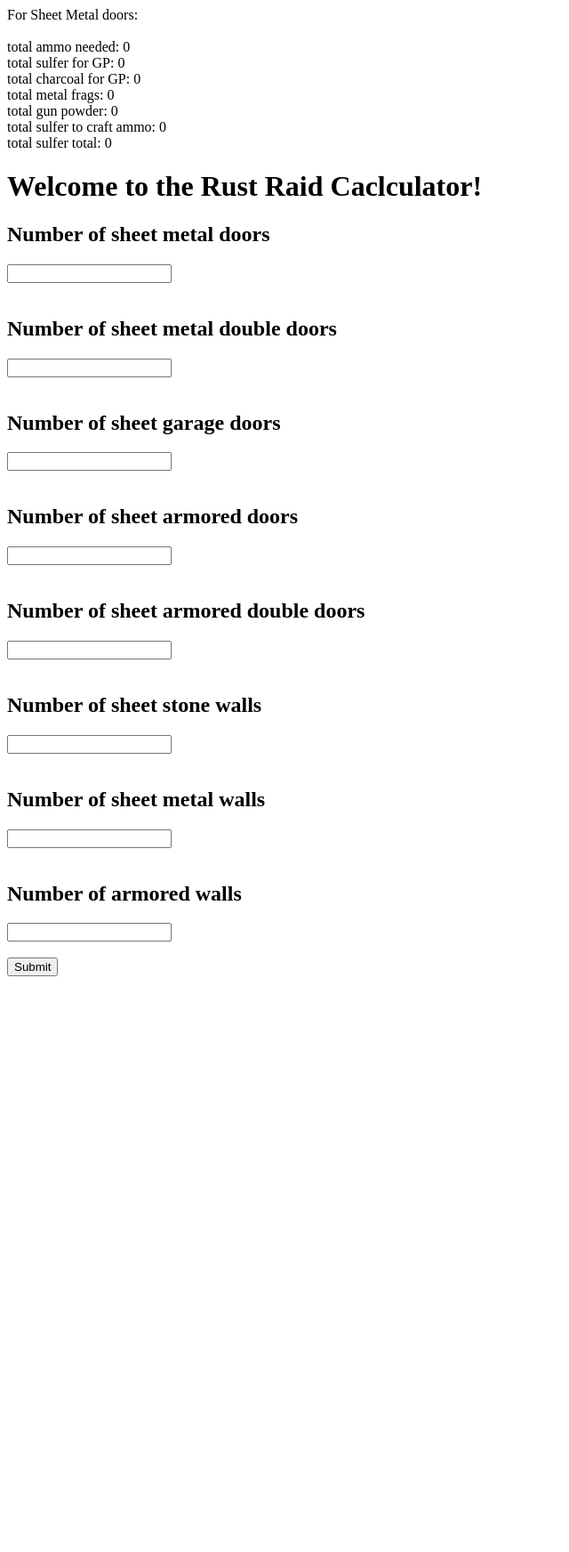
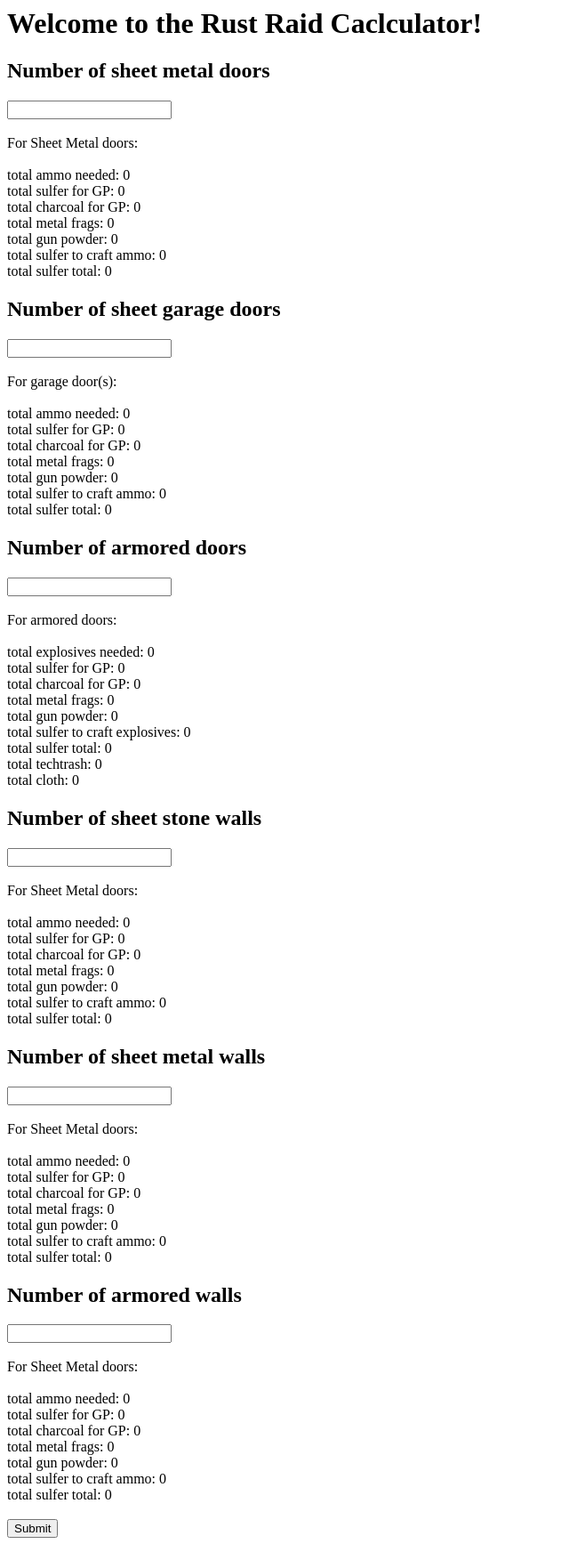
Before and after one commit to w012bwh/RustRaidCalc, a PHP site: page / in a window 1280 px wide. Shown: the whole page at 89% size, without its empty margins (0-640 px from the left). Before the commit the page ends 1097 px from the top, so only its background shows below. Run offline with PHP 8.4, Linux system fonts and the light colour scheme; data that the repository does not hold is empty.

Commit message:
Update index.php
updated calculations for garage and armored doors

```diff
--- a/index.php
+++ b/index.php
@@ -6,17 +6,19 @@
         <?php
             session_start();
             #craftGP
-            // $input_num_sheet_doors = "";
-            // $input_num_armored_doors = "";
-            // $input_num_stone_walls = "";
-            // $input_num_sheet_metal_walls = "";
-            // $input_num_armored_walls = "";
 
             $total_explo_sheet_door = 63;
             $total_explo_armored_door = 200;
             $total_explo_garage_door = 150;
+
+
             $total_explo_craftable_for_doors = 32;
             $total_explo_craftable_for_garage_door = 75;
+
+            $total_c4_needed_armored_door = 2;
+            $total_explosives_for_c4 = 20;
+
+
 
             $sulferGP = 20;
             $charcoal = 30;
@@ -57,10 +59,8 @@
 
 
             $input_num_sheet_doors = $_POST['num_of_sheet_doors'];
-            $input_num_sheet_double_doors = $_POST['num_of_sheet_double_doors'];
             $input_num_garage_doors = $_POST['num_of_garage_doors'];
             $input_num_armored_doors = $_POST['num_of_armored_doors'];
-            $input_num_armored_double_doors = $_POST['num_of_armored_double_doors'];
             $input_num_stone_walls = $_POST['num_of_stone_walls'];
             $input_num_sheet_metal_walls = $_POST['num_of_sheet_metal_walls'];
             $input_num_armored_walls = $_POST['num_of_armored_walls'];
@@ -81,6 +81,18 @@
             $total_gunpowder_for_ammo = $gunPowderForAmmo * $total_explo_craftable_for_doors * $input_num_sheet_doors;
             $total_ammo_needed = $total_explo_sheet_door * $input_num_sheet_doors;
 
+
+
+
+
+
+        echo "<form method='post' action=''>";
+          echo "<h1>Welcome to the Rust Raid Caclculator!</h1>";
+          echo "  <h2>Number of sheet metal doors</h2>";
+          echo "<input type='text' name='num_of_sheet_doors'><br><br>";
+
+
+
           echo "For ", $input_num_sheet_doors, " Sheet Metal doors:";
           echo "<br>";
           echo "<br>";
@@ -100,38 +112,160 @@
 
 
 
-        ?>
+
+
+          #garage door calculations
+
+          $total_ammo_needed_garage_door = $input_num_garage_doors * $total_explo_garage_door;
+          $total_sulfer_needed_for_gp_garage_door = 2 * $sulferGP * $total_explo_craftable_for_garage_door * $input_num_garage_doors;
+          $total_charcoal_needed_for_gp_garage_door = 2 * $charcoal * $total_explo_craftable_for_garage_door * $input_num_garage_doors;
+          $total_metal_metal_garage_doors = $metalFrags * $total_explo_craftable_for_garage_door * $input_num_garage_doors;
+          $total_sulfer_for_ammo_garage = $sulferForCrafting * $total_explo_craftable_for_garage_door * $input_num_garage_doors;
+          $total_gunpowder_for_ammo_garage = $gunPowderForAmmo * $total_explo_craftable_for_garage_door * $input_num_garage_doors;
+
+
+
+          echo "<h2>Number of sheet garage doors</h2>";
+          echo "<input type='text' name='num_of_garage_doors'><br><br>";
+
+
+          echo "For ", $input_num_garage_doors, " garage door(s):";
+          echo "<br>";
+          echo "<br>";
+          echo "total ammo needed: ", $total_ammo_needed_garage_door;
+          echo "<br>";
+          echo "total sulfer for GP: ", $total_sulfer_needed_for_gp_garage_door;
+          echo "<br>";
+          echo "total charcoal for GP: ", $total_charcoal_needed_for_gp_garage_door;
+          echo "<br>";
+          echo "total metal frags: ", $total_metal_metal_garage_doors;
+          echo "<br>";
+          echo "total gun powder: ", $total_gunpowder_for_ammo_garage;
+          echo "<br>";
+          echo "total sulfer to craft ammo: ", $total_sulfer_for_ammo_garage;
+          echo "<br>";
+          echo "total sulfer total: ", $total_sulfer_needed_for_gp_garage_door + $total_sulfer_for_ammo_garage;
+
+
+          #c4 calculations
+          $total_c4_needed_armored_door = $total_c4_needed_armored_door * $input_num_armored_doors;
+
+          $total_sulfer_needed_for_explosives = 2 * $sulferGP * $total_explosives_for_c4 * $input_num_armored_doors;
+          $total_charcoal_needed_for_explosives = 10 * $charcoal * $total_explosives_for_c4 * $input_num_armored_doors;
+          $total_metal_for_explosives = $metalFrags * 2 * $total_explosives_for_c4 * $input_num_armored_doors;
+          $total_sulfer_for_c4 = 2 * $sulferForCrafting * $total_explosives_for_c4 * $input_num_armored_doors;
+          $total_gunpowder_for_c4 = 2 * $gunPowderForExplosives * $total_explosives_for_c4 * $input_num_armored_doors;
+          $total_explosives_needed = 2 * $total_explosives_for_c4 * $input_num_armored_doors;
+          $total_tech_trash = 2 * $techTrash * $input_num_armored_doors;
+          $total_cloth = 2 * $cloth * $input_num_armored_doors;
+
+          echo "<h2>Number of armored doors</h2>";
+          echo "<input type='text' name='num_of_armored_doors'><br><br>";
+
+          echo "For ", $input_num_armored_doors, " armored doors:";
+          echo "<br>";
+          echo "<br>";
+          echo "total explosives needed: ", $total_explosives_needed;
+          echo "<br>";
+          echo "total sulfer for GP: ", $total_sulfer_needed_for_explosives;
+          echo "<br>";
+          echo "total charcoal for GP: ", $total_charcoal_needed_for_explosives;
+          echo "<br>";
+          echo "total metal frags: ", $total_metal_for_explosives;
+          echo "<br>";
+          echo "total gun powder: ", $total_gunpowder_for_c4;
+          echo "<br>";
+          echo "total sulfer to craft explosives: ", $total_sulfer_for_c4;
+          echo "<br>";
+          echo "total sulfer total: ", $total_sulfer_needed_for_explosives + $total_sulfer_for_c4;
+          echo "<br>";
+          echo "total techtrash: ", $total_tech_trash;
+          echo "<br>";
+          echo "total cloth: ", $total_cloth;
 
 
 
 
-        <form method="post" action="">
-          <h1>Welcome to the Rust Raid Caclculator!</h1>
-          <h2>Number of sheet metal doors</h2>
-          <input type="text" name="num_of_sheet_doors"><br><br>
 
-          <h2>Number of sheet metal double doors</h2>
-          <input type="text" name="num_of_sheet_double_doors"><br><br>
+          echo "<h2>Number of sheet stone walls</h2>";
+          echo "<input type='text' name='num_of_stone_walls'><br><br>";
 
-          <h2>Number of sheet garage doors</h2>
-          <input type="text" name="num_of_garage_doors"><br><br>
+          echo "For ", $input_num_sheet_doors, " Sheet Metal doors:";
+          echo "<br>";
+          echo "<br>";
+          echo "total ammo needed: ", $total_ammo_needed;
+          echo "<br>";
+          echo "total sulfer for GP: ", $total_sulfer_needed_for_gp_metal_door;
+          echo "<br>";
+          echo "total charcoal for GP: ", $total_charcoal_needed_for_gp_metal_door;
+          echo "<br>";
+          echo "total metal frags: ", $total_metal_metal_doors;
+          echo "<br>";
+          echo "total gun powder: ", $total_gunpowder_for_ammo;
+          echo "<br>";
+          echo "total sulfer to craft ammo: ", $total_sulfer_for_ammo;
+          echo "<br>";
+          echo "total sulfer total: ", $total_sulfer_for_ammo + $total_sulfer_needed_for_gp_metal_door;
 
-          <h2>Number of sheet armored doors</h2>
-          <input type="text" name="num_of_armored_doors"><br><br>
 
-          <h2>Number of sheet armored double doors</h2>
-          <input type="text" name="num_of_armored_double_doors"><br><br>
 
-          <h2>Number of sheet stone walls</h2>
-          <input type="text" name="num_of_stone_walls"><br><br>
 
-          <h2>Number of sheet metal walls</h2>
-          <input type="text" name="num_of_sheet_metal_walls"><br><br>
 
-          <h2>Number of armored walls</h2>
-          <input type="text" name="num_of_armored_walls"><br><br>
-          <input type="submit">
-        </form>
+
+          echo "<h2>Number of sheet metal walls</h2>";
+          echo "<input type='text' name='num_of_sheet_metal_walls'><br><br>";
+
+          echo "For ", $input_num_sheet_doors, " Sheet Metal doors:";
+          echo "<br>";
+          echo "<br>";
+          echo "total ammo needed: ", $total_ammo_needed;
+          echo "<br>";
+          echo "total sulfer for GP: ", $total_sulfer_needed_for_gp_metal_door;
+          echo "<br>";
+          echo "total charcoal for GP: ", $total_charcoal_needed_for_gp_metal_door;
+          echo "<br>";
+          echo "total metal frags: ", $total_metal_metal_doors;
+          echo "<br>";
+          echo "total gun powder: ", $total_gunpowder_for_ammo;
+          echo "<br>";
+          echo "total sulfer to craft ammo: ", $total_sulfer_for_ammo;
+          echo "<br>";
+          echo "total sulfer total: ", $total_sulfer_for_ammo + $total_sulfer_needed_for_gp_metal_door;
+
+
+
+
+
+
+          echo "<h2>Number of armored walls</h2>";
+          echo "<input type='text' name='num_of_armored_walls'><br><br>";
+
+
+          echo "For ", $input_num_sheet_doors, " Sheet Metal doors:";
+          echo "<br>";
+          echo "<br>";
+          echo "total ammo needed: ", $total_ammo_needed;
+          echo "<br>";
+          echo "total sulfer for GP: ", $total_sulfer_needed_for_gp_metal_door;
+          echo "<br>";
+          echo "total charcoal for GP: ", $total_charcoal_needed_for_gp_metal_door;
+          echo "<br>";
+          echo "total metal frags: ", $total_metal_metal_doors;
+          echo "<br>";
+          echo "total gun powder: ", $total_gunpowder_for_ammo;
+          echo "<br>";
+          echo "total sulfer to craft ammo: ", $total_sulfer_for_ammo;
+          echo "<br>";
+          echo "total sulfer total: ", $total_sulfer_for_ammo + $total_sulfer_needed_for_gp_metal_door;
+          echo "<br>";
+          echo "<br>";
+
+          echo "<input type='submit'>";
+        echo "</form>";
+
+
+        ?>
+
 
     </body>
 </html>
```
Lines whose indentation alone changed are shown as unchanged.
